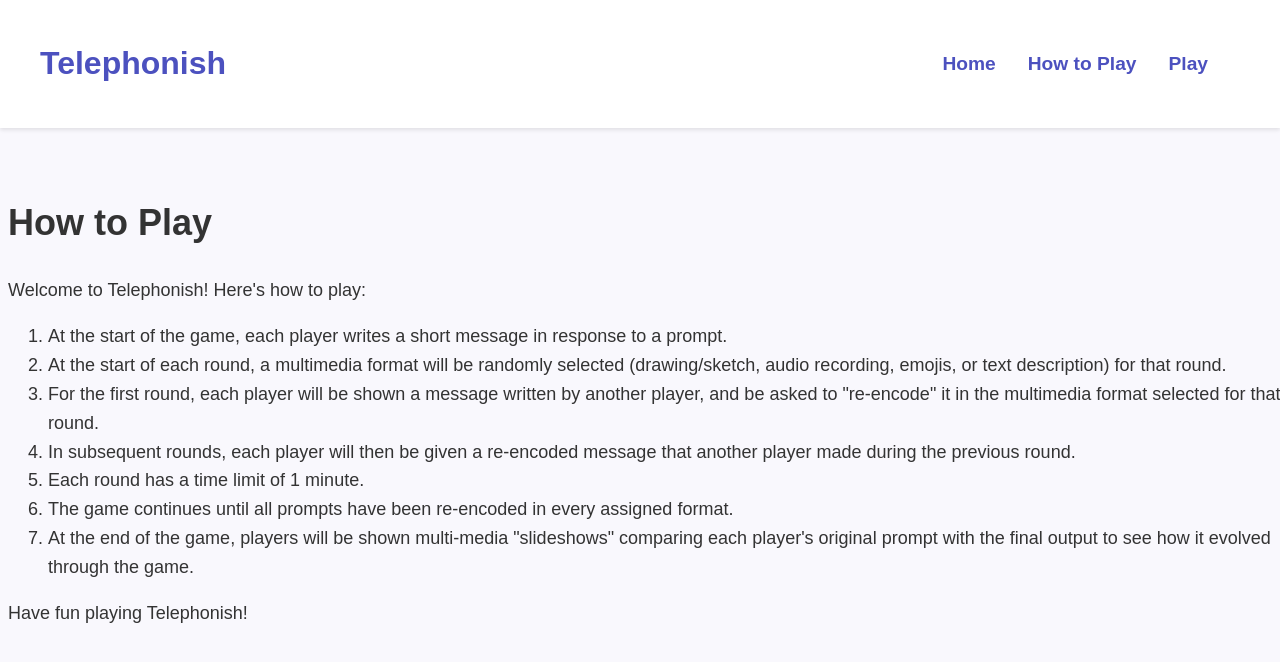
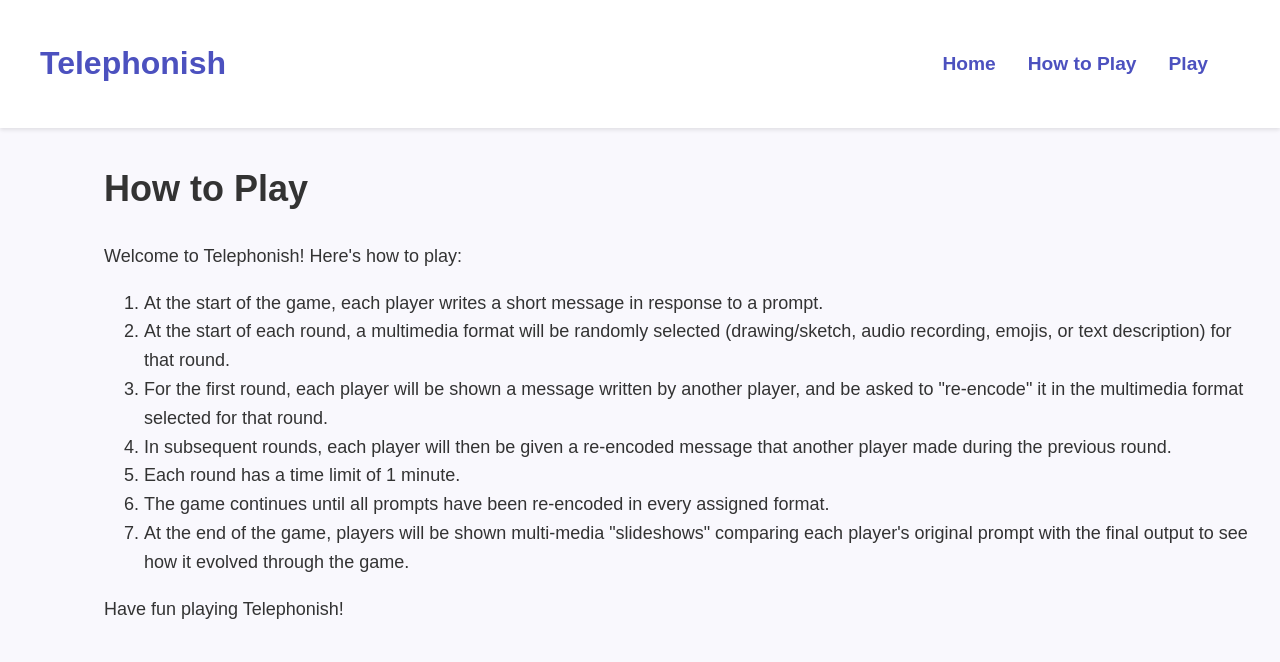
Before and after one commit to tal-z/telephonish, a Next.js app: page /how-to-play in a window 1280 px wide. Shown: the top 662 px of the page. Built offline with nearby package versions, Linux system fonts and the light colour scheme.

Commit message:
add containers for justifying content
clean up styles

```diff
--- a/src/components/HowToPlayPage.js
+++ b/src/components/HowToPlayPage.js
@@ -1,8 +1,10 @@
 import React from 'react';
 import {Header} from './Header';
+import {LeftJustifiedContainer} from './LeftJustifiedContainer';
 
 export const HowToPlayPage = () => {
   return (
+    <LeftJustifiedContainer>
       <div>
         <Header />
         <h1>How to Play</h1>
@@ -22,5 +24,6 @@ export const HowToPlayPage = () => {
           Have fun playing Telephonish!
         </p>
       </div>
+    </LeftJustifiedContainer>
   );
 };
--- /dev/null
+++ b/src/components/LeftJustifiedContainer.js
@@ -0,0 +1,13 @@
+import React from 'react';
+import styles from '../styles/Home.module.css';
+
+
+export const LeftJustifiedContainer = ({ children }) => {
+  return (
+    <div className={styles.container}>
+      <div className={styles.leftJustifiedContainer}>
+        {children}
+      </div>
+    </div>
+  );
+};
--- a/src/components/Lobby.js
+++ b/src/components/Lobby.js
@@ -1,9 +1,10 @@
 import React from 'react';
 import {Header} from './Header';
+import {LeftJustifiedContainer} from './LeftJustifiedContainer';
 
 export const Lobby = () => {
   return (
-    <div>
+    <LeftJustifiedContainer>
         <Header />
         <h1>Telephonish Lobby</h1>
         <p>Waiting for players to join...</p>
@@ -13,6 +14,6 @@ export const Lobby = () => {
           <li>Player 3</li>
         </ul>
         <button>Start Game</button>
-    </div>
+    </LeftJustifiedContainer>
   );
 };
--- a/src/styles/Home.module.css
+++ b/src/styles/Home.module.css
@@ -2,6 +2,26 @@
   text-align: center;
   padding: 1rem;
   margin-top: 2rem;
+}
+
+.centerJustifiedContainer {
+  text-align: center;
+  padding: 1rem;
+  margin-top: 4rem;
+  margin-left: 4rem;
+  display: flex;
+  flex-direction: column;
+  justify-content: flex-start;
+}
+
+.leftJustifiedContainer {
+  text-align: left;
+  padding: 1rem;
+  margin-top: 4rem;
+  margin-left: 4rem;
+  display: flex;
+  flex-direction: column;
+  justify-content: flex-start;
 }
 
 .title {
--- a/src/styles/globals.css
+++ b/src/styles/globals.css
@@ -1,7 +1,3 @@
-@tailwind base;
-@tailwind components;
-@tailwind utilities;
-
 html,
 body {
   height: 100%;
@@ -11,8 +7,6 @@ body {
 body {
   display: flex;
   flex-direction: column;
-  justify-content: center;
-  align-items: center;
   background-color: #f9f8fd;
   font-family: 'Poppins', sans-serif;
   color: #333;
@@ -27,26 +21,6 @@ a {
 
 a:hover {
   text-decoration: underline;
-}
-
-.container {
-  max-width: 600px;
-  margin: 0 auto;
-  padding: 0 1rem;
-  width: 100%;
-}
-
-.text-center {
-  text-align: center;
-}
-
-.card {
-  background-color: #fff;
-  border-radius: 0.5rem;
-  box-shadow: 0px 10px 15px rgba(0, 0, 0, 0.1);
-  padding: 2rem;
-  margin-bottom: 2rem;
-  width: 100%;
 }
 
 button {
```
Also changed, not shown: src/components/CenterJustifiedContainer.js (added, +13 -0 lines), src/components/LandingPage.js (+6 -5 lines). Lines whose indentation alone changed are shown as unchanged.
